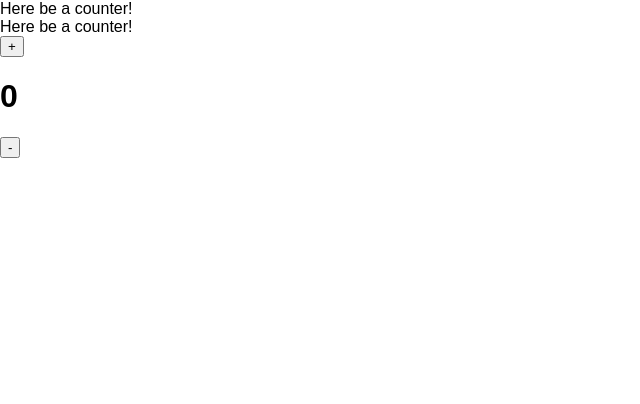
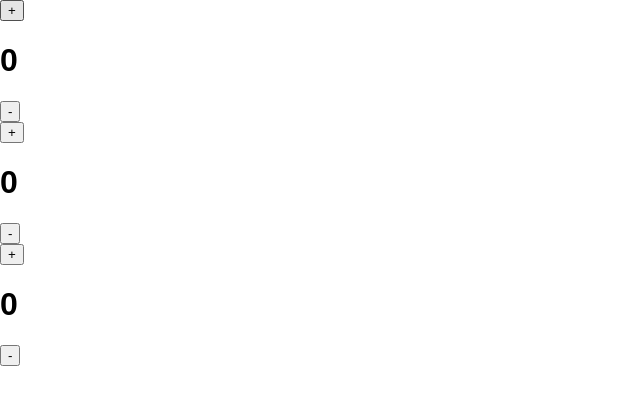
Before and after one commit to davidborah-gda/magic-react-counter, a React (Create React App) app: page / in a window 1280 px wide. Shown: the top 404 px of the page, without its empty margins (0-640 px from the left). Built offline with nearby package versions, Linux system fonts and the light colour scheme.

Commit message:
Created counter layout to reflect the layout currently in the application

```diff
--- a/src/Counter.js
+++ b/src/Counter.js
@@ -3,7 +3,11 @@ import React, { Component } from 'react';
 class Counter extends Component {
     render() {
         return (
-            <div>Here be a counter!</div>
+            <div>
+                <button>+</button>
+                <h1>0</h1>
+                <button>-</button>
+            </div>
         )
 
     }
```
